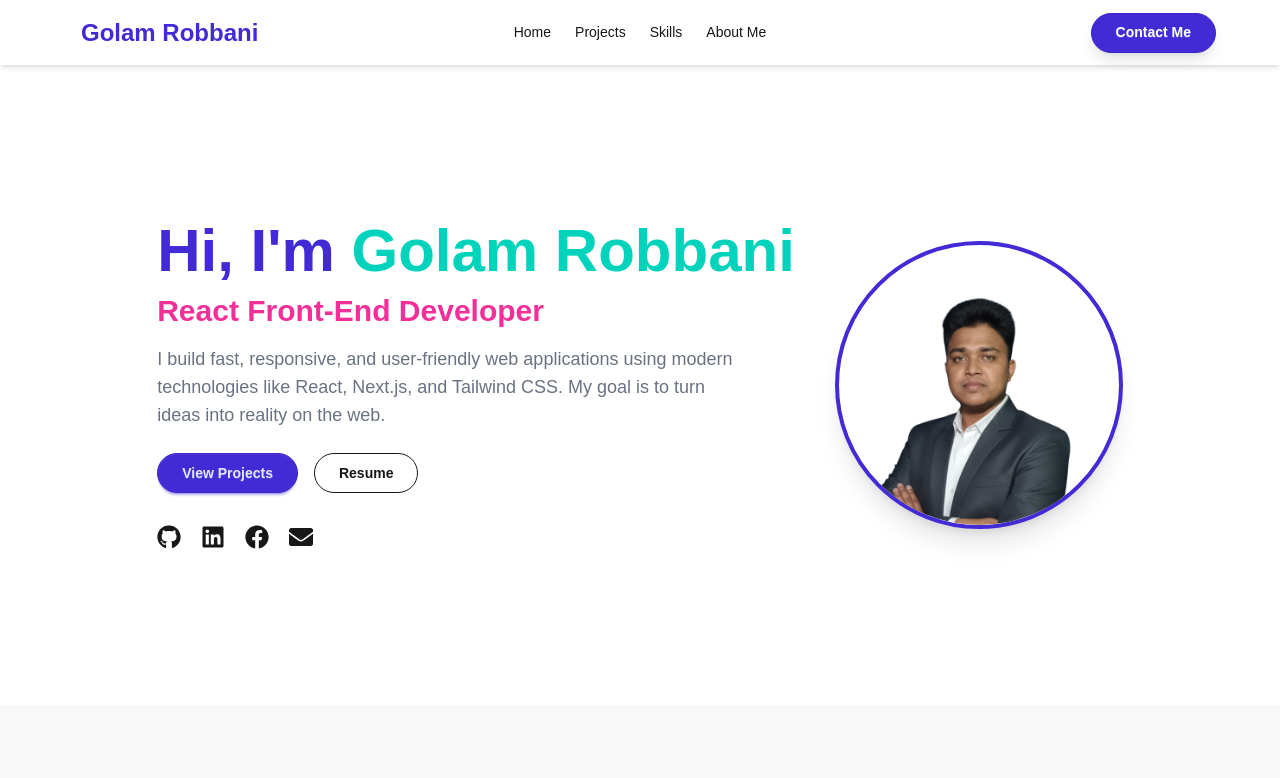
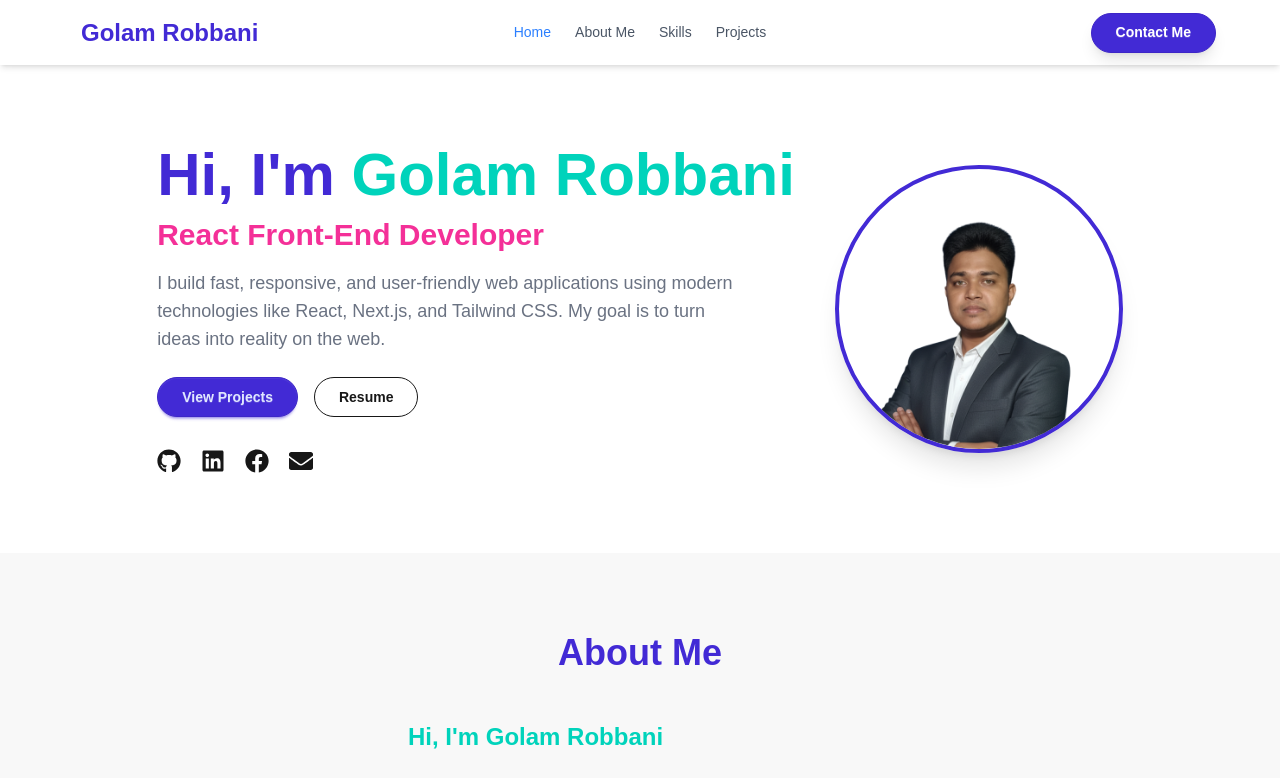
Before and after one commit to robbani-dev/my_portfolio, a Next.js app: page / in a window 1280 px wide. Shown: the top 778 px of the page. Built offline with nearby package versions, Linux system fonts and the light colour scheme.

Commit message:
dynamic navbar

```diff
--- a/src/components/hero/Hero.jsx
+++ b/src/components/hero/Hero.jsx
@@ -5,7 +5,7 @@ import { FaEnvelope, FaFacebook, FaGithub, FaLinkedin } from "react-icons/fa";
 
 export default function Hero() {
     return (
-        <section className="min-h-[80vh] flex flex-col md:flex-row items-center justify-center gap-10 px-6 md:px-16 bg-base-100">
+        <section id="home" className="py-20 flex flex-col md:flex-row items-center justify-center gap-10 px-6 md:px-16 bg-base-100">
             <motion.div
                 initial={{ opacity: 0, x: -50 }}
                 animate={{ opacity: 1, x: 0 }}
--- a/src/components/navbar/Navbar.jsx
+++ b/src/components/navbar/Navbar.jsx
@@ -1,41 +1,126 @@
-"use-client"
-import Link from "next/link"
+"use client";
+import Link from "next/link";
+import { usePathname, useRouter } from "next/navigation";
+import { useEffect, useState } from "react";
 
 const Navbar = () => {
+    const [activeSection, setActiveSection] = useState("home");
+    const pathname = usePathname();
+    const router = useRouter();
 
-    const links = <>
+    const sections = [
+        { id: "home", label: "Home" },
+        { id: "about", label: "About Me" },
+        { id: "skills", label: "Skills" },
+        { id: "projects", label: "Projects" },
+    ];
 
-        <li><Link href="/">Home</Link></li>
-        <li><Link href="/#projects">Projects</Link></li>
-        <li><Link href="/#skills">Skills</Link></li>
-        <li><Link href="/#about">About Me</Link></li>
 
-    </>
+    useEffect(() => {
+        if (pathname !== "/") {
+            setActiveSection("");
+            return;
+        }
+
+        const handleScroll = () => {
+            let current = "";
+            sections.forEach(({ id }) => {
+                const section = document.getElementById(id);
+                if (section) {
+                    const sectionTop = section.offsetTop - 120;
+                    const sectionHeight = section.offsetHeight;
+                    if (
+                        window.scrollY >= sectionTop &&
+                        window.scrollY < sectionTop + sectionHeight
+                    ) {
+                        current = id;
+                    }
+                }
+            });
+            setActiveSection(current);
+        };
+
+        window.addEventListener("scroll", handleScroll);
+        handleScroll();
+        return () => window.removeEventListener("scroll", handleScroll);
+    }, [pathname]);
+
+
+    const handleClick = (id) => {
+        if (pathname === "/") {
+            const section = document.getElementById(id);
+            section?.scrollIntoView({ behavior: "smooth" });
+        } else {
+            router.push(`/#${id}`);
+        }
+    };
+
+
+    const links = (
+        <>
+            {sections.map(({ id, label }) => (
+                <li key={id}>
+                    <button
+                        onClick={() => handleClick(id)}
+                        className={`transition-all duration-300 ${activeSection === id ? "text-blue-500" : "text-gray-600"
+                            } hover:text-blue-400`}
+                    >
+                        {label}
+                    </button>
+                </li>
+            ))}
+        </>
+    );
 
     return (
-        <div className="navbar bg-base-100 shadow-md sticky top-0 z-50 px-6 md:px-16">
+        <div className="navbar bg-base-100 shadow-md z-50 px-6 md:px-16">
             <div className="navbar-start">
                 <div className="dropdown">
                     <div tabIndex={0} role="button" className="btn btn-ghost lg:hidden">
-                        <svg xmlns="http://www.w3.org/2000/svg" className="h-5 w-5" fill="none" viewBox="0 0 24 24" stroke="currentColor"> <path strokeLinecap="round" strokeLinejoin="round" strokeWidth="2" d="M4 6h16M4 12h8m-8 6h16" /> </svg>
+                        <svg
+                            xmlns="http://www.w3.org/2000/svg"
+                            className="h-5 w-5"
+                            fill="none"
+                            viewBox="0 0 24 24"
+                            stroke="currentColor"
+                        >
+                            <path
+                                strokeLinecap="round"
+                                strokeLinejoin="round"
+                                strokeWidth="2"
+                                d="M4 6h16M4 12h8m-8 6h16"
+                            />
+                        </svg>
                     </div>
                     <ul
                         tabIndex="-1"
-                        className="menu menu-sm dropdown-content bg-base-100 rounded-box z-1 mt-3 w-52 p-2 shadow">
+                        className="menu menu-sm dropdown-content bg-base-100 rounded-box z-1 mt-3 w-52 p-2 shadow"
+                    >
                         {links}
                     </ul>
                 </div>
-                <a href="/" className="btn btn-ghost normal-case text-xl md:text-2xl rounded-full font-bold text-primary hover:bg-white">Golam Robbani</a>
+                <a
+                    href="/"
+                    className="btn btn-ghost normal-case text-xl md:text-2xl rounded-full font-bold text-primary hover:bg-white"
+                >
+                    Golam Robbani
+                </a>
             </div>
+
             <div className="navbar-center hidden lg:flex">
-                <ul className="menu menu-horizontal px-1">
-                    {links}
-                </ul>
+                <ul className="menu menu-horizontal px-1">{links}</ul>
             </div>
+
             <div className="navbar-end">
-                <Link href="#contact" className="btn btn-primary rounded-full md:px-6 py-2 text-white font-semibold shadow-lg hover:shadow-xl transition">Contact Me</Link>
+                <Link
+                    href="#contact"
+                    className="btn btn-primary rounded-full md:px-6 py-2 text-white font-semibold shadow-lg hover:shadow-xl transition"
+                >
+                    Contact Me
+                </Link>
             </div>
         </div>
-    )
-}
-export default Navbar
+    );
+};
+
+export default Navbar;
```
Also changed, not shown: 2 other files (tests, documents, lock files or other folders).
